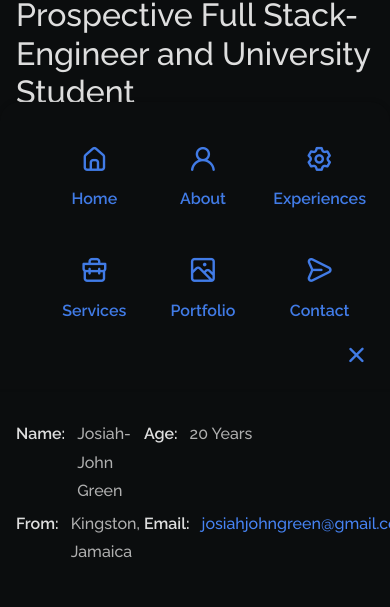
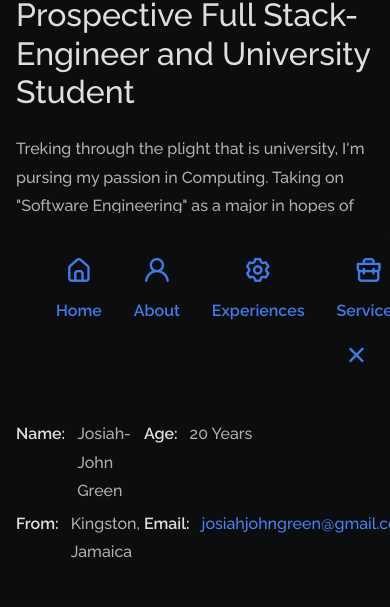
Before and after one commit to tucks-canvas/portfolio, a plain HTML site: page index.html in a window 390 px wide. Shown: the part 1299-1906 px from the top of the page. Drawn offline with nearby package versions, Linux system fonts and the light colour scheme.

Commit message:
Add files via upload

```diff
--- a/style.css
+++ b/style.css
@@ -1255,7 +1255,7 @@ img{
     .nav__list{
 
         display: grid;
-        grid-template-columns: repeat(3, 1fr);
+        grid-template-columns: repeat(6, 1fr);
         gap: 2rem;
         margin-left: 2rem;
 
```
